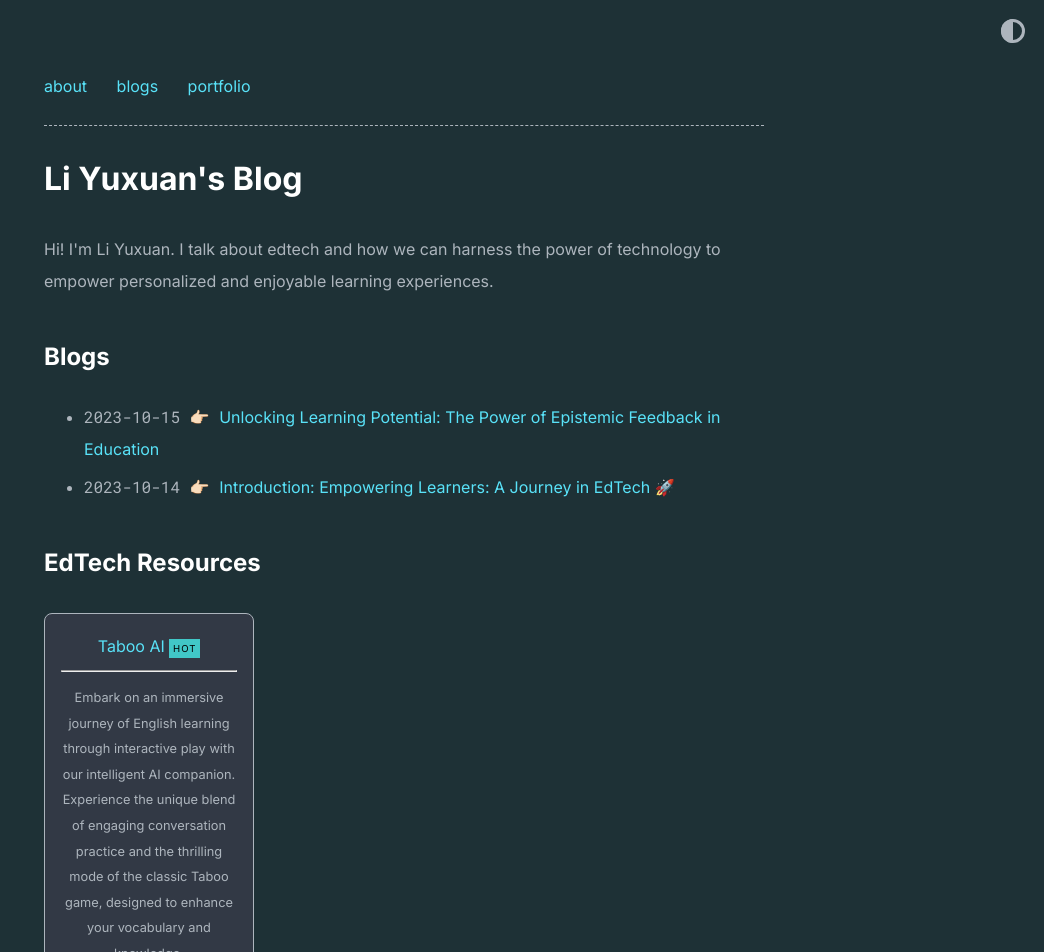
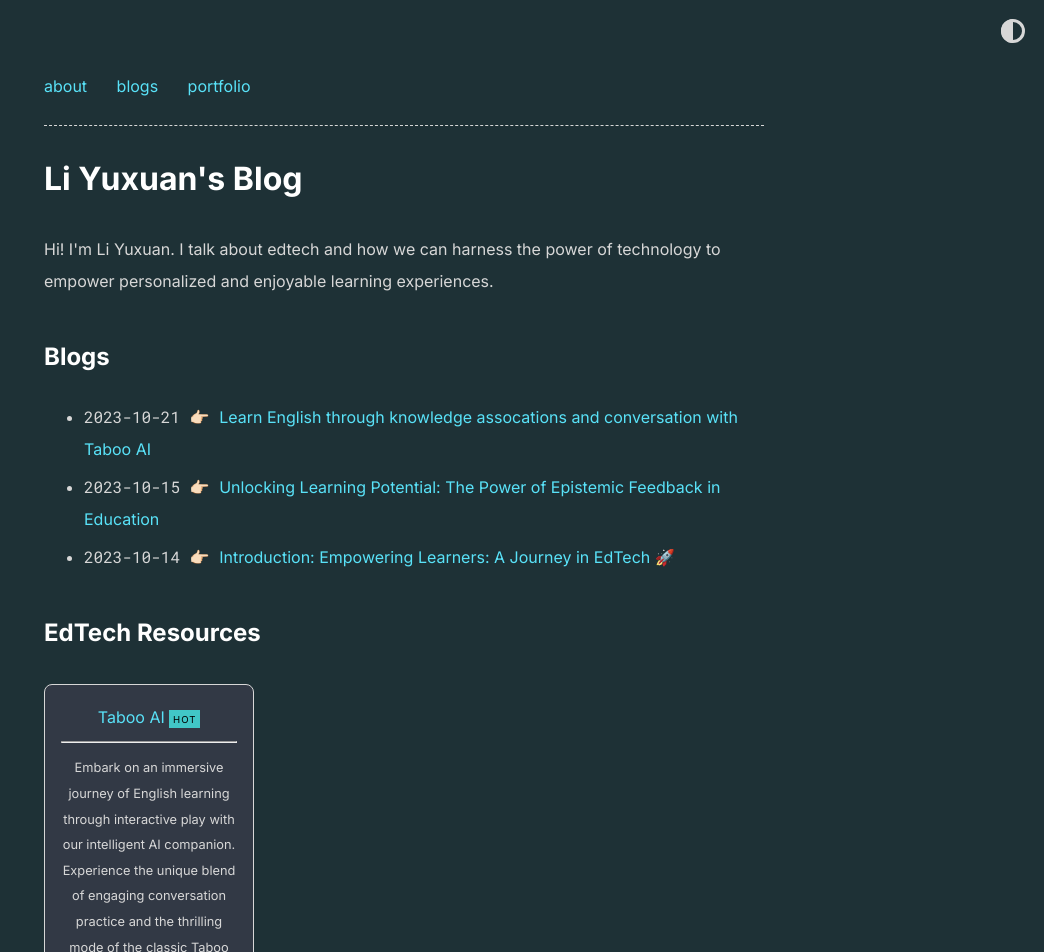
Before and after one commit to xmliszt/blogs, a Jekyll site: the page built from index.md, in a window 1280 px wide. Shown: the top 952 px of the page, without its empty margins (236-1280 px from the left). Built offline with Jekyll 4.4.1, drawn with Linux system fonts in a browser that asks for light colours; some of the changed lines change nothing that is shown.

Commit message:
blog: 2023-10-21

```diff
--- /dev/null
+++ b/_posts/2023-10-21-taboo-ai-introduction.md
@@ -0,0 +1,95 @@
+---
+title: "Learn English through knowledge assocations and conversation with Taboo AI"
+tags:
+  - edtech
+  - knowledge associations
+  - conversation
+  - vocabulary
+  - taboo ai
+  - english learning
+---
+
+- [Introduction](#introduction)
+- [What is Taboo AI?](#what-is-taboo-ai)
+  - [Collaborative Topic Contribution Worldwide](#collaborative-topic-contribution-worldwide)
+  - [Carefully Designed Scoring System](#carefully-designed-scoring-system)
+  - [Expansive AI Mode with Unlimited Topics](#expansive-ai-mode-with-unlimited-topics)
+- [Taboo AI and English Learning](#taboo-ai-and-english-learning)
+  - [Vocabulary and Knowledge Expansion](#vocabulary-and-knowledge-expansion)
+  - [Expressions and Creative Thinking](#expressions-and-creative-thinking)
+  - [Conversational Practice and Long-Term Memory](#conversational-practice-and-long-term-memory)
+- [Conclusion](#conclusion)
+- [Future of Taboo AI](#future-of-taboo-ai)
+  - [Scoring System with Feedbacks](#scoring-system-with-feedbacks)
+  - [Personal Profile and Flashcard System](#personal-profile-and-flashcard-system)
+  - [Situational Conversation with More Fun Engagement](#situational-conversation-with-more-fun-engagement)
+
+## Introduction
+
+**Learning English can be a daunting task, with its myriad components like vocabulary, grammar, sentence structure, tenses, and comprehension.** Yet, amidst the challenges, there are pivotal techniques that can make this journey enjoyable and highly effective. **In this blog post, I'm thrilled to introduce you to a web game that leverages the power of AI, turning your English learning adventure into a dynamic, engaging, and incredibly fun experience.** And the best part? It won't cost you a dime!
+
+## What is Taboo AI?
+
+![Taboo AI](<https://github.com/xmliszt/resources/blob/main/taboo-ai/images/v300/poster3.0(features).png?raw=true>)
+
+Enter [Taboo AI](https://taboo-ai.vercel.app): an innovative online game that not only tests your English proficiency but also challenges you to outsmart an Artificial Intelligence opponent. **The premise is simple: you'll receive three "taboo words" that you must coax the AI into saying, all without actually uttering those words or their associated terms.** It's a linguistic dance where creativity and strategy reign supreme.
+
+### Collaborative Topic Contribution Worldwide
+
+[Taboo AI](https://taboo-ai.vercel.app) is a collaborative endeavor, welcoming contributions from the community. Topics are rich and varied, each featuring at least three taboo words, with some even delving into the realms of complex scientific jargon. This means you'll need to flex those mental muscles and craft your descriptions with precision and flair.
+
+### Carefully Designed Scoring System
+
+**In [Taboo AI](https://taboo-ai.vercel.app), it's not about how quickly you finish, but about the quality of your conversation.** The scoring system prioritizes creativity, descriptiveness, and the breadth of your knowledge over speed. This ensures that players focus on producing grammatically correct English expressions, rather than resorting to tricks or cheats to coax out the coveted "Taboo word."
+
+### Expansive AI Mode with Unlimited Topics
+
+**Don't find a topic that piques your interest? No problem.** "AI Mode" has got you covered. Simply input a topic you'd like to explore, and watch as the AI generates a brand-new game with taboo words related to your chosen subject. This means the possibilities with [Taboo AI](https://taboo-ai.vercel.app) are virtually boundless. Say goodbye to limitations imposed by predefined topics, and say hello to endless learning and fun!
+
+## Taboo AI and English Learning
+
+So, how exactly does [Taboo AI](https://taboo-ai.vercel.app) enhance your English learning journey? Let's dive into the key areas where this ingenious tool can make a remarkable difference:
+
+### Vocabulary and Knowledge Expansion
+
+![topics](https://github.com/xmliszt/resources/blob/main/blogs/2023-10-21/topics.png?raw=true)
+
+**With a staggering 74 topics and counting, [Taboo AI](https://taboo-ai.vercel.app) offers a veritable feast of English vocabulary.** From everyday words to niche subjects like history, mathematics, science, literature, finance, game, sports, space, plants, and so much more! The game provides an expansive learning experience. Even if you encounter unfamiliar words, fear not! The game encourages you to consult online resources without harsh penalties for time overruns. This process of research, synthesis, and creative expression cements new words in your long-term memory.
+
+### Expressions and Creative Thinking
+
+![creativity](https://github.com/xmliszt/resources/blob/main/blogs/2023-10-21/creativity.png?raw=true)
+
+**In [Taboo AI](https://taboo-ai.vercel.app), creativity isn't just encouraged; it's essential.** As you strive to describe words without mentioning them directly, you'll tap into your wellspring of creativity. Rephrasing and maneuvering around restricted words becomes second nature, pushing your linguistic boundaries. Plus, with grammar and sentence structure forming part of the scoring criteria, you're bound to refine your language skills.
+
+### Conversational Practice and Long-Term Memory
+
+**Think about how much faster you'd become fluent in English if you were immersed in an English-speaking environment.** [Taboo AI](https://taboo-ai.vercel.app) offers a taste of this accelerated learning experience. Engaging with ChatGPT, a highly proficient language model, provides a unique opportunity to practice with a "professional English AI speaker." There's no fear of judgment for imperfect grammar or sentence structure—just pure, enjoyable learning!
+
+## Conclusion
+
+**Incorporating [Taboo AI](https://taboo-ai.vercel.app) into your English learning journey is not just about playing a game; it's about unlocking a dynamic, effective, and incredibly fun approach to mastering the language.** With its rich array of topics, carefully designed scoring system, and emphasis on creativity, this game transforms learning into an adventure. So, why wait? Dive in, challenge your linguistic prowess, and watch as your English proficiency soars to new heights!
+
+## Future of Taboo AI
+
+And the English improvement journey does not stop here! [Taboo AI](https://taboo-ai.vercel.app) is constantly maintained and improved by me and I'm deeply passionate to add more features to make this game even better. Here are a few things that you can expect for the upcoming releases:
+
+### Scoring System with Feedbacks
+
+Currently, you will see AI judge's feedback on the quality of your conversation. However, the current AI only tells you **what is lacking**, but does not have the ability to tell you **how to improve it**. If you made a grammar mistake, the AI is not able to tell you how to write it in a correct way; but in the future, it will!
+
+### Personal Profile and Flashcard System
+
+Ok, this is a big update. For any sign-in user, you will enjoy a personal space in [Taboo AI](https://taboo-ai.vercel.app) where you can see your past results, manage vocabularies you have played with, and creating flashcards with them and practice them! [Taboo AI](https://taboo-ai.vercel.app) will give you a unique flashcard practice experience that you will never see elsewhere, utilizing its existing conversation model.
+
+### Situational Conversation with More Fun Engagement
+
+Speaking about immersive conversation with scenarios, which is a great way to practice English, I want to incorporate this into [Taboo AI](https://taboo-ai.vercel.app) as well. For preimum players in the future, [Taboo AI](https://taboo-ai.vercel.app) might roll out curated situational conversation mode, where you can play the Game of Taboo, but at the same time, in a specific situational setting (e.g. Boarding an airplane, Ordering a meal, etc.). This is to really leverage on the immersive part of the experience, to make you feel that you are talking to a real person on a particular situation. I hope with these features, your English journey can be greatly enriched and improved!
+
+---
+
+Thank you so much for reading till the end! I'm very proud to present [Taboo AI](https://taboo-ai.vercel.app) to you and I hope it can help you with your English learning in one way or another! By the way, I will keep posting #EdTech related blogs every week on my blog and SubStack channel "**EdTech Solutions**".
+
+Also, I will post any new updates about [Taboo AI](https://taboo-ai.vercel.app) as well. So if you like my content, passionate about #EdTech, and interested to find out more about [Taboo AI](https://taboo-ai.vercel.app) or just #EdTech in general, do consider subscribe to my [newsletter](https://liyuxuan.substack.com/subscribe) and visit my [blog](https://xmliszt.github.io/blogs).
+
+And don't forget to give [Taboo AI](https://taboo-ai.vercel.app) a try 😉 and let me know if there is any feedback and improvements! Cheers!
--- a/_sass/moonwalk.scss
+++ b/_sass/moonwalk.scss
@@ -110,10 +110,10 @@ img {
     --highlight: #41c7c7;
     --bg: #1e3136;
     --bg-secondary: #323945;
-    --text: #adb5bd;
-    --text-secondary: #9ca3af;
+    --text: #d7d7d7;
+    --text-secondary: #dbdbdb;
     --code-text: #91a7ff;
-    --share-text: #c4c4c4;
+    --share-text: #dedede;
   }
 }
 
@@ -217,6 +217,7 @@ mark {
 }
 
 .post-date {
+  font-weight: normal !important;
   color: var(--text-secondary);
   margin-top: 1rem;
   font-size: 0.7em;
@@ -270,7 +271,7 @@ li code {
   border-radius: 1em;
   background-color: var(--bg-secondary);
   font-size: 0.7em;
-  font-weight: bold;
+  font-weight: normal;
   text-transform: lowercase;
   //border: 1px solid var(--text-secondary);
 }
```
